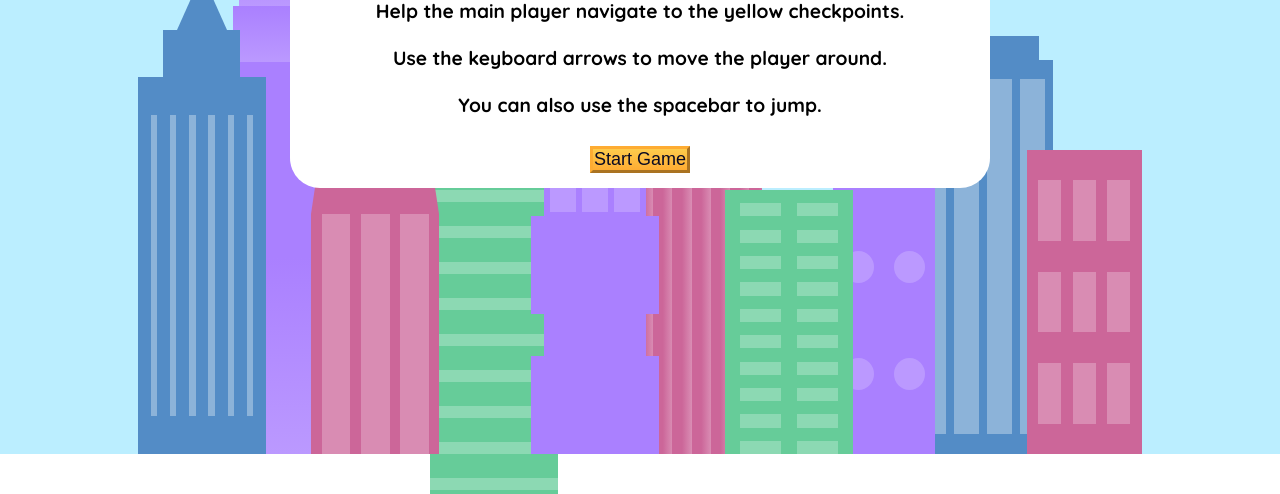
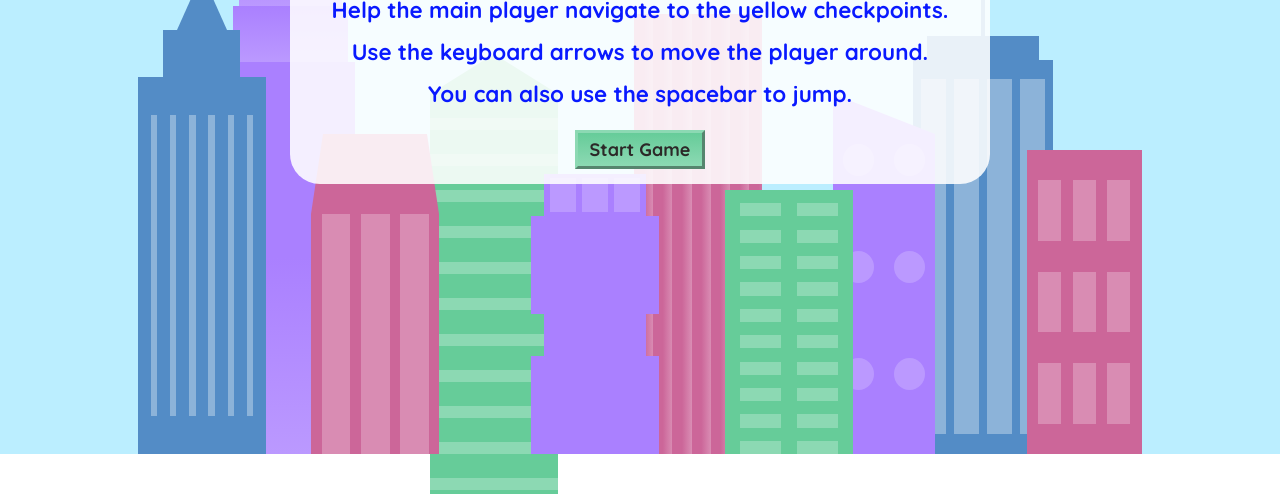
Before and after one commit to shariq-yousuf/my-fCC-js-cert-projects, a plain HTML site: page Projects/Platformer-Game/index.html in a window 1280 px wide. Shown: the part 346-840 px from the top of the page. Drawn offline with Linux system fonts and the light colour scheme.

Commit message:
chore: modify styling

```diff
--- a/Projects/Platformer-Game/script.js
+++ b/Projects/Platformer-Game/script.js
@@ -27,7 +27,7 @@ class Player {
     this.height = proportionalSize(40);
   }
   draw() {
-    ctx.fillStyle = "#99c9ff";
+    ctx.fillStyle = "red";
     ctx.fillRect(this.position.x, this.position.y, this.width, this.height);
   }
 
@@ -66,7 +66,11 @@ class Platform {
     this.height = proportionalSize(40);
   }
   draw() {
-    ctx.fillStyle = "#acd157";
+    ctx.shadowColor = "gray";
+    ctx.shadowBlur = 20;
+    ctx.shadowOffsetX = 5;
+    ctx.shadowOffsetY = 5;
+    ctx.fillStyle = "#ffcf33";
     ctx.fillRect(this.position.x, this.position.y, this.width, this.height);
   }
 }
@@ -83,7 +87,7 @@ class CheckPoint {
   }
 
   draw() {
-    ctx.fillStyle = "#f1be32";
+    ctx.fillStyle = "#f54b4b";
     ctx.fillRect(this.position.x, this.position.y, this.width, this.height);
   }
   claim() {
--- a/Projects/Platformer-Game/styles.css
+++ b/Projects/Platformer-Game/styles.css
@@ -7,8 +7,8 @@
 }
 
 :root {
-  --main-bg-color: #0a0a23;
-  --section-bg-color: #ffffff;
+  --main-bg-color: #f54b4b;
+  --section-bg-color: #ffffffdf;
   --golden-yellow: #feac32;
 }
 
@@ -20,6 +20,7 @@ body {
   font-family: "Quicksand", Arial, Helvetica, sans-serif;
   font-optical-sizing: auto;
   font-weight: bold;
+  color: #0919ff;
 }
 
 main {
@@ -50,25 +51,28 @@ main {
 
 .instructions {
   text-align: center;
-  font-size: 1.2rem;
-  margin: 15px;
+  font-size: 1.4rem;
+  margin: 10px;
   line-height: 2rem;
 }
 
 .btn {
+  color: #2c2928;
   cursor: pointer;
-  width: 100px;
+  width: 130px;
   margin: 10px;
-  color: #0a0a23;
+  padding: 5px 0;
   font-size: 18px;
-  background-color: var(--golden-yellow);
-  background-image: linear-gradient(#fecc4c, #ffac33);
-  border-color: var(--golden-yellow);
+  font-weight: bold;
+  font-family: "Quicksand", Arial, Helvetica, sans-serif;
+  background-color: #66cc99;
+  background-image: linear-gradient(#66cc99, #8cd9b3);
+  border-color: #8cd9b3;
   border-width: 3px;
 }
 
 .btn:hover {
-  background-image: linear-gradient(#ffcc4c, #f89808);
+  background-image: linear-gradient(#8cd9b3, #8cd9b3);
 }
 
 .btn-container {
@@ -79,11 +83,12 @@ main {
 
 .checkpoint-screen {
   position: absolute;
+  top: 0.5rem;
   left: 0;
   right: 0;
   margin-left: auto;
   margin-right: auto;
-  width: 100%;
+  width: 80%;
   text-align: center;
   background-color: var(--section-bg-color);
   border-radius: 20px;
```
